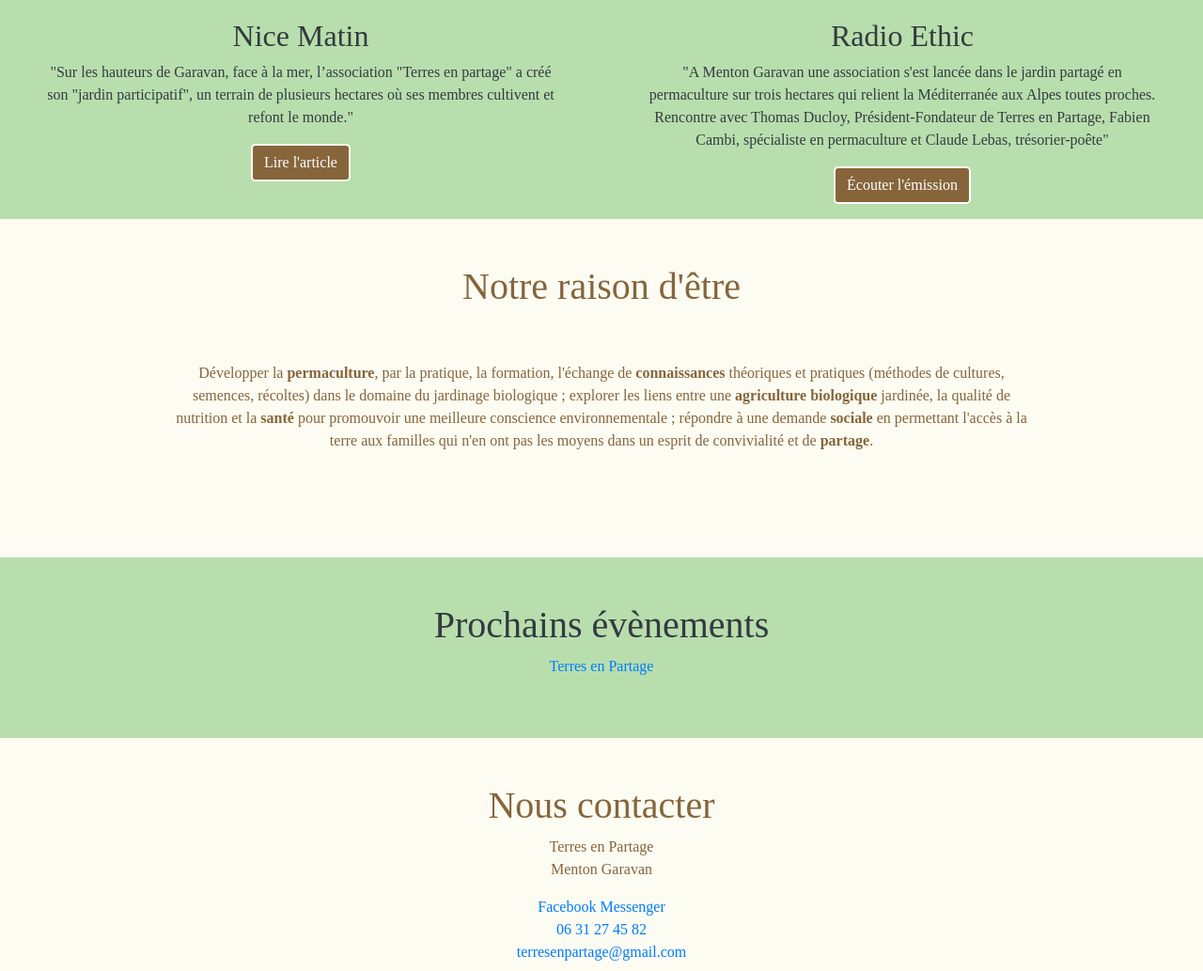
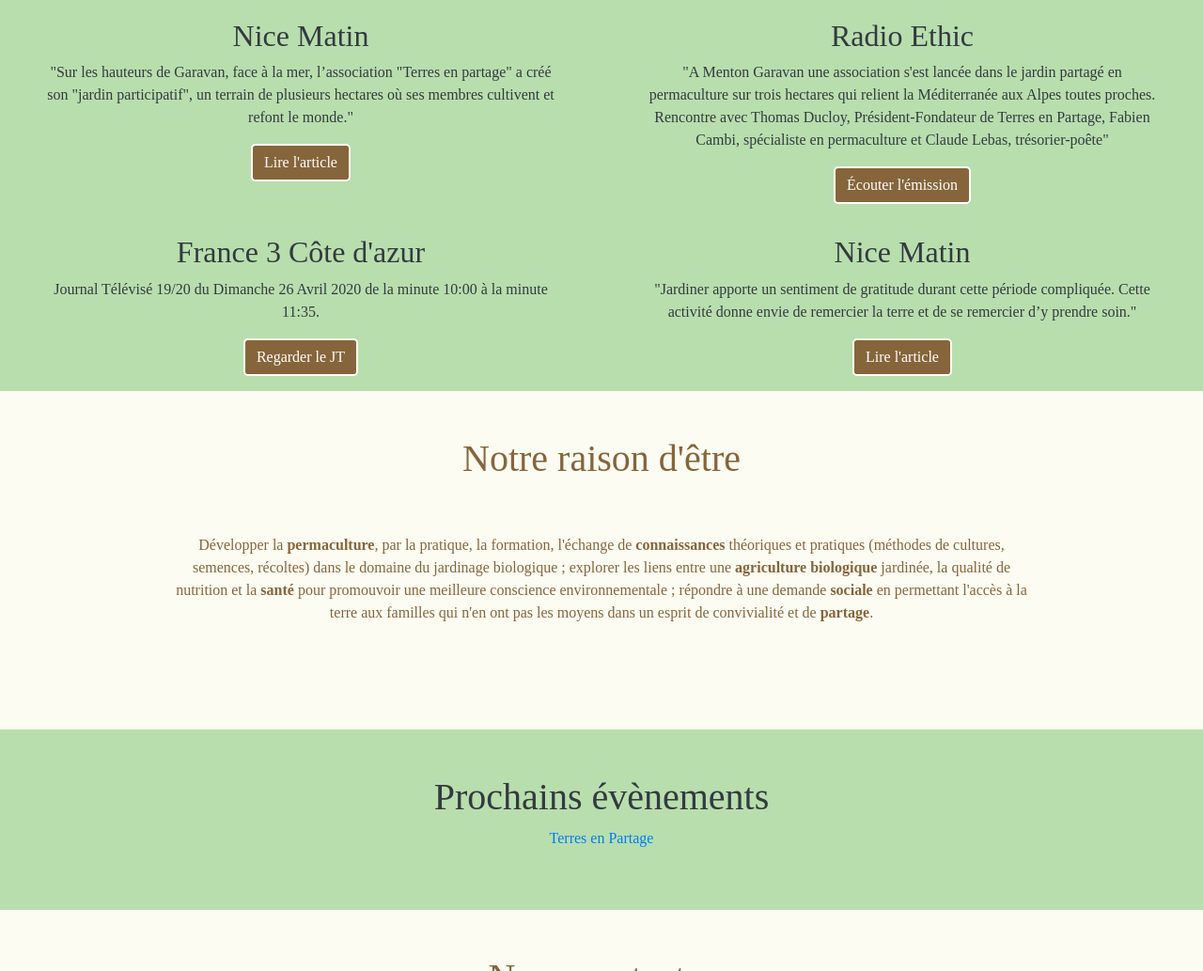
Before and after one commit to toddoli/terresenpartage.github.io, a website: page index.html in a window 1280 px wide. Shown: the part 2969-4002 px from the top of the page at 94% size. Drawn offline with Linux system fonts and the light colour scheme; a web font is replaced by a local one.

Commit message:
Added articles

```diff
--- a/index.html
+++ b/index.html
@@ -168,6 +168,18 @@
 		<a href="http://www.radioethic.com/podcasts/cultiver-la-convivialite-en-permaculture-avec-terres-en-partage" class="btn btn-primary rounded-lg">Écouter l'émission</a>
         </div>
       </div>
+    <div class="row text-center">
+        <div class="col-lg-6 bg-primary text-dark py-3 px-5">
+            <h2>France 3 Côte d'azur</h2>
+            <p>Journal Télévisé 19/20 du Dimanche 26 Avril 2020 de la minute 10:00 à la minute 11:35.</p>
+            <a href="https://france3-regions.francetvinfo.fr/emissions/jt-1920-provence-alpes" class="btn btn-primary rounded-lg">Regarder le JT</a>
+        </div>
+        <div class="col-lg-6 bg-primary text-dark py-3 px-5">
+            <h2>Nice Matin</h2>
+            <p>"Jardiner apporte un sentiment de gratitude durant cette période compliquée. Cette activité donne envie de remercier la terre et de se remercier d’y prendre soin."</p>
+        <a href="https://www.nicematin.com/vie-locale/photos-les-jardiniers-preparent-larrivee-du-printemps-a-menton-501574" class="btn btn-primary rounded-lg">Lire l'article</a>
+        </div>
+      </div>
     </div>
   </section>
 
```
